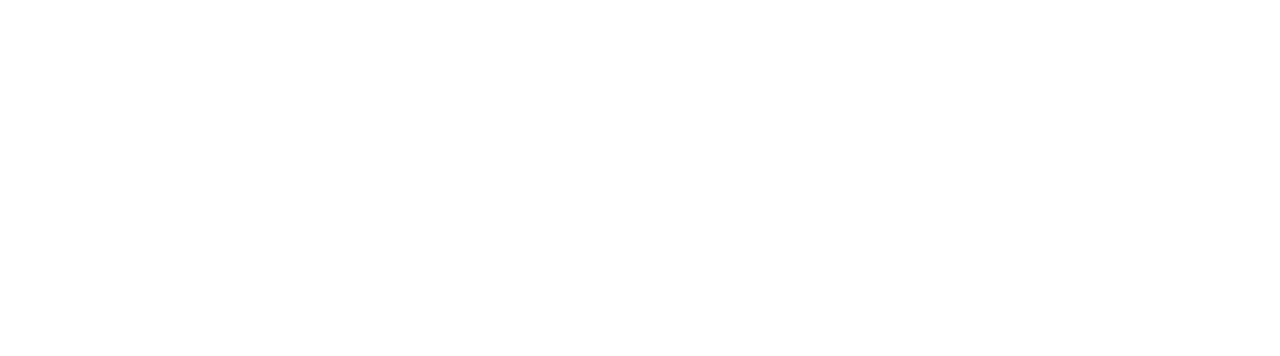
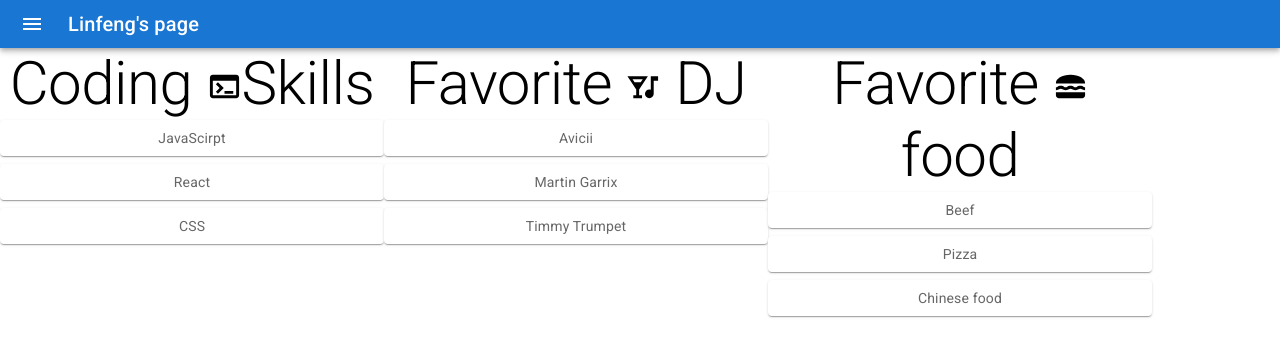
Before and after one commit to CodingKevin95/something-random-v2, a React (Create React App) app: page / in a window 1280 px wide. Shown: the top 356 px of the page. Built offline with nearby package versions, Linux system fonts and the light colour scheme.

Commit message:
testversion

```diff
--- a/package.json
+++ b/package.json
@@ -5,6 +5,7 @@
   "dependencies": {
     "@emotion/react": "^11.10.0",
     "@emotion/styled": "^11.10.0",
+    "@mui/icons-material": "^5.8.4",
     "@mui/material": "^5.9.3",
     "@testing-library/jest-dom": "^5.16.4",
     "@testing-library/react": "^13.3.0",
--- a/public/index.html
+++ b/public/index.html
@@ -10,6 +10,14 @@
       content="Web site created using create-react-app"
     />
     <link rel="apple-touch-icon" href="%PUBLIC_URL%/logo192.png" />
+    <link
+      rel="stylesheet"
+      href="https://fonts.googleapis.com/css?family=Roboto:300,400,500,700&display=swap"
+    />
+    <link
+      rel="stylesheet"
+      href="https://fonts.googleapis.com/icon?family=Material+Icons"
+    />
     <!--
       manifest.json provides metadata used when your web app is installed on a
       user's mobile device or desktop. See https://developers.google.com/web/fundamentals/web-app-manifest/
--- a/src/App.js
+++ b/src/App.js
@@ -1,11 +1,12 @@
-import './App.css';
+import "./App.css"
+import Linfeng from "./pages/Linfeng"
 
 function App() {
   return (
     <div className="App">
-
+      <Linfeng />
     </div>
-  );
+  )
 }
 
-export default App;
+export default App
--- a/src/pages/Linfeng.jsx
+++ b/src/pages/Linfeng.jsx
@@ -1,5 +1,80 @@
-import React from "react"
+import React, { useState } from "react"
+import { Box, Paper, Stack, Item } from "@mui/material"
+import "./linfeng.css"
+import AppBar from "@mui/material/AppBar"
+
+import Toolbar from "@mui/material/Toolbar"
+import Typography from "@mui/material/Typography"
+import IconButton from "@mui/material/IconButton"
+import MenuIcon from "@mui/icons-material/Menu"
+import { styled } from "@mui/material/styles"
+import LunchDiningIcon from "@mui/icons-material/LunchDining"
+import NightlifeIcon from "@mui/icons-material/Nightlife"
+import TerminalIcon from "@mui/icons-material/Terminal"
 
 export default function Linfeng() {
-  return <div>Linfeng</div>
+  const Item = styled(Paper)(({ theme }) => ({
+    backgroundColor: theme.palette.mode === "dark" ? "#1A2027" : "#fff",
+    ...theme.typography.body2,
+    padding: theme.spacing(1),
+    textAlign: "center",
+    color: theme.palette.text.secondary,
+  }))
+
+  return (
+    <>
+      <div>
+        <Box sx={{ flexGrow: 1 }}>
+          <AppBar position="static">
+            <Toolbar variant="dense">
+              <IconButton
+                edge="start"
+                color="inherit"
+                aria-label="menu"
+                sx={{ mr: 2 }}
+              >
+                <MenuIcon />
+              </IconButton>
+              <Typography variant="h6" color="inherit" component="div">
+                Linfeng's page
+              </Typography>
+            </Toolbar>
+          </AppBar>
+        </Box>
+        <div style={{ display: "flex", flexdirection: "row" }}>
+          <div className="content">
+            <Typography variant="h2" component="h2">
+              Coding <TerminalIcon fontSize="large" />
+              Skills
+            </Typography>
+            <Stack spacing={1}>
+              <Item>JavaScirpt</Item>
+              <Item>React</Item>
+              <Item>CSS</Item>
+            </Stack>
+          </div>
+          <div className="content">
+            <Typography variant="h2" component="h2">
+              Favorite <NightlifeIcon fontSize="large" /> DJ
+            </Typography>
+            <Stack spacing={1}>
+              <Item>Avicii</Item>
+              <Item>Martin Garrix</Item>
+              <Item>Timmy Trumpet</Item>
+            </Stack>
+          </div>
+          <div className="content">
+            <Typography variant="h2" component="h2">
+              Favorite <LunchDiningIcon fontSize="large" /> food
+            </Typography>
+            <Stack spacing={1}>
+              <Item>Beef</Item>
+              <Item>Pizza</Item>
+              <Item>Chinese food</Item>
+            </Stack>
+          </div>
+        </div>
+      </div>
+    </>
+  )
 }
--- /dev/null
+++ b/src/pages/linfeng.css
@@ -0,0 +1,3 @@
+.content {
+  width: 30%;
+}
```
Also changed, not shown: 1 other file (tests, documents, lock files or other folders).
